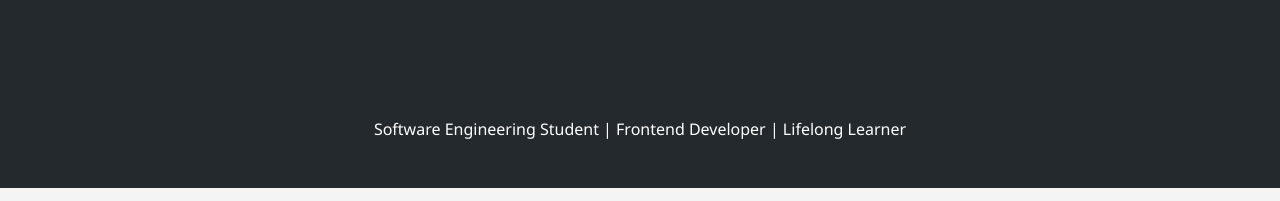
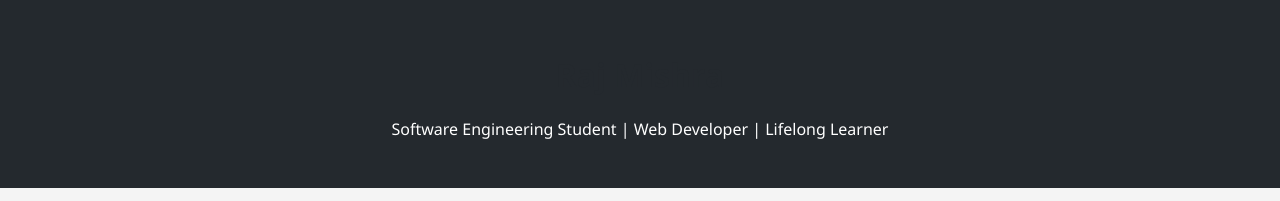
Before and after one commit to Raj007009/portfolio, a plain HTML site: page index.html in a window 1280 px wide. Shown: the top 201 px of the page. Drawn offline with Linux system fonts and the light colour scheme.

Commit message:
Update index.html

```diff
--- a/index.html
+++ b/index.html
@@ -45,7 +45,7 @@
 <body>
   <header>
     <h1>Raj Mishra</h1>
-    <p>Software Engineering Student | Frontend Developer | Lifelong Learner</p>
+    <p>Software Engineering Student | Web Developer | Lifelong Learner</p>
   </header>
 
   <section>
```
